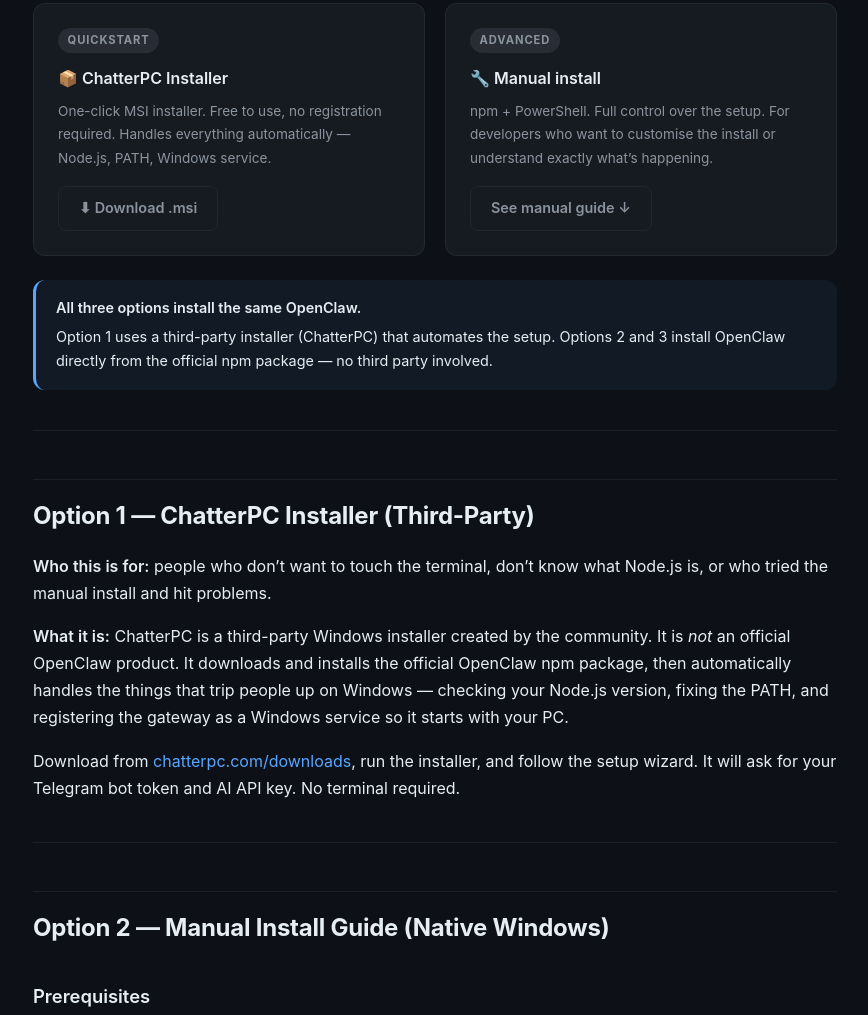
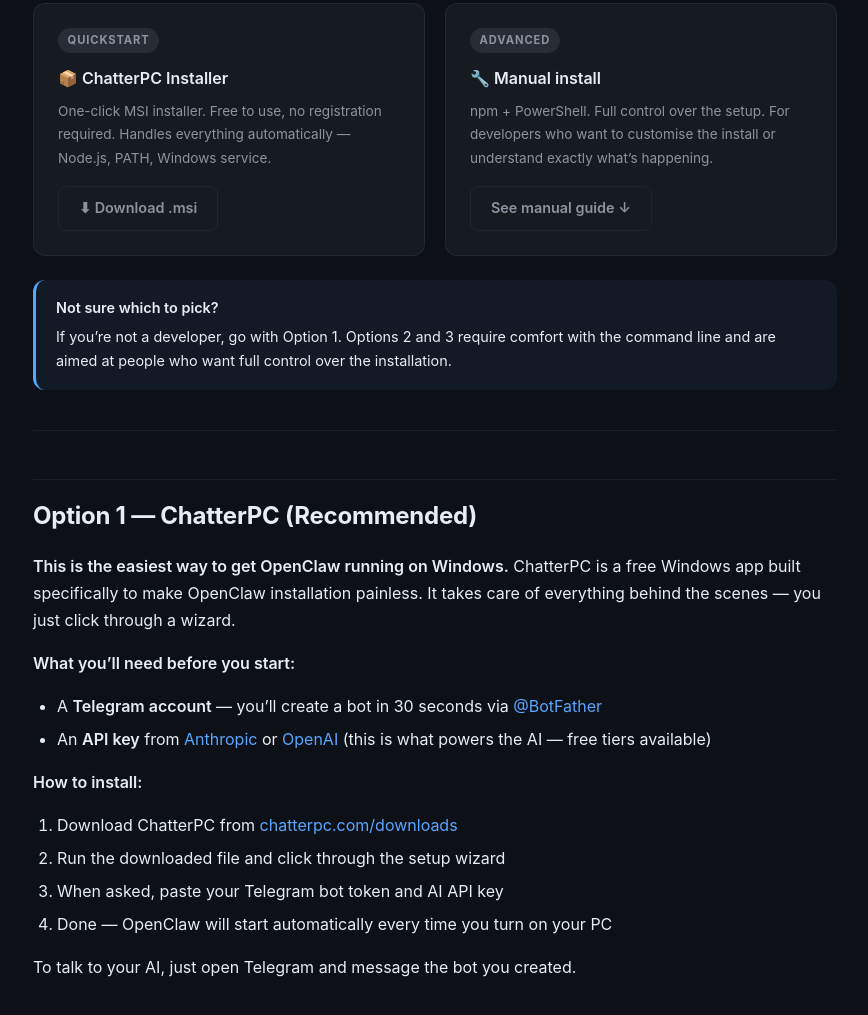
Before and after one commit to keugenek/clawhome, a plain HTML site: page index.html in a window 1280 px wide. Shown: the part 694-1709 px from the top of the page, without its empty margins (275-1143 px from the left). Drawn offline with Linux system fonts and the light colour scheme.

Commit message:
rewrite: ChatterPC as recommended for normal users, plain language

```diff
--- a/index.html
+++ b/index.html
@@ -1,4 +1,4 @@
-YPE html>
+PE html>
 <html lang="en">
 <head>
 <meta charset="UTF-8">
@@ -187,7 +187,7 @@
 
   <p><a href="https://github.com/openclaw/openclaw">OpenClaw</a> is an open-source AI assistant that runs on your own machine. It connects to Telegram, Discord, and WhatsApp, and runs as a background service on your PC. You bring your own API key (Anthropic, OpenAI, etc.) &mdash; there is no OpenClaw subscription or account.</p>
 
-  <p>The standard npm install on Windows is notoriously rough: wrong Node version silently breaks things, PATH doesn&rsquo;t update, the gateway closes when you shut the terminal, and the official docs are Linux-first. This community guide exists to fix that. If you want a guided setup that skips all the manual steps, <a href="https://chatterpc.com/downloads">ChatterPC</a> is a third-party Windows installer for OpenClaw that handles Node.js, PATH, and service registration automatically.</p>
+  <p>The standard npm install on Windows is notoriously rough: wrong Node version silently breaks things, PATH doesn&rsquo;t update, the gateway closes when you shut the terminal, and the official docs are Linux-first. This community guide exists to fix that. Most Windows users install via <a href="https://chatterpc.com/downloads">ChatterPC</a> &mdash; a free Windows app that sets up OpenClaw automatically, with a simple wizard. No terminal, no configuration. If that&rsquo;s you, <a href="https://chatterpc.com/downloads">start here</a>.</p>
 
   <hr id="install">
 
@@ -209,18 +209,30 @@
   </div>
 
   <div class="callout callout-info">
-    <p><strong>All three options install the same OpenClaw.</strong> Option 1 uses a third-party installer (ChatterPC) that automates the setup. Options 2 and 3 install OpenClaw directly from the official npm package &mdash; no third party involved.</p>
+    <p><strong>Not sure which to pick?</strong> If you&rsquo;re not a developer, go with Option 1. Options 2 and 3 require comfort with the command line and are aimed at people who want full control over the installation.</p>
   </div>
 
   <hr id="option-chatterpc">
 
-  <h2>Option 1 &mdash; ChatterPC Installer (Third-Party)</h2>
+    <h2>Option 1 &mdash; ChatterPC (Recommended)</h2>
 
-  <p><strong>Who this is for:</strong> people who don&rsquo;t want to touch the terminal, don&rsquo;t know what Node.js is, or who tried the manual install and hit problems.</p>
+  <p><strong>This is the easiest way to get OpenClaw running on Windows.</strong> ChatterPC is a free Windows app built specifically to make OpenClaw installation painless. It takes care of everything behind the scenes &mdash; you just click through a wizard.</p>
 
-  <p><strong>What it is:</strong> ChatterPC is a third-party Windows installer created by the community. It is <em>not</em> an official OpenClaw product. It downloads and installs the official OpenClaw npm package, then automatically handles the things that trip people up on Windows &mdash; checking your Node.js version, fixing the PATH, and registering the gateway as a Windows service so it starts with your PC.</p>
+  <p><strong>What you&rsquo;ll need before you start:</strong></p>
+  <ul>
+    <li>A <strong>Telegram account</strong> &mdash; you&rsquo;ll create a bot in 30 seconds via <a href="https://t.me/BotFather">@BotFather</a></li>
+    <li>An <strong>API key</strong> from <a href="https://console.anthropic.com">Anthropic</a> or <a href="https://platform.openai.com">OpenAI</a> (this is what powers the AI &mdash; free tiers available)</li>
+  </ul>
 
-  <p>Download from <a href="https://chatterpc.com/downloads">chatterpc.com/downloads</a>, run the installer, and follow the setup wizard. It will ask for your Telegram bot token and AI API key. No terminal required.</p>
+  <p><strong>How to install:</strong></p>
+  <ol>
+    <li>Download ChatterPC from <a href="https://chatterpc.com/downloads">chatterpc.com/downloads</a></li>
+    <li>Run the downloaded file and click through the setup wizard</li>
+    <li>When asked, paste your Telegram bot token and AI API key</li>
+    <li>Done &mdash; OpenClaw will start automatically every time you turn on your PC</li>
+  </ol>
+
+  <p>To talk to your AI, just open Telegram and message the bot you created.</p>
 <hr id="option-manual">
 
   <h2>Option 2 &mdash; Manual Install Guide (Native Windows)</h2>
```
